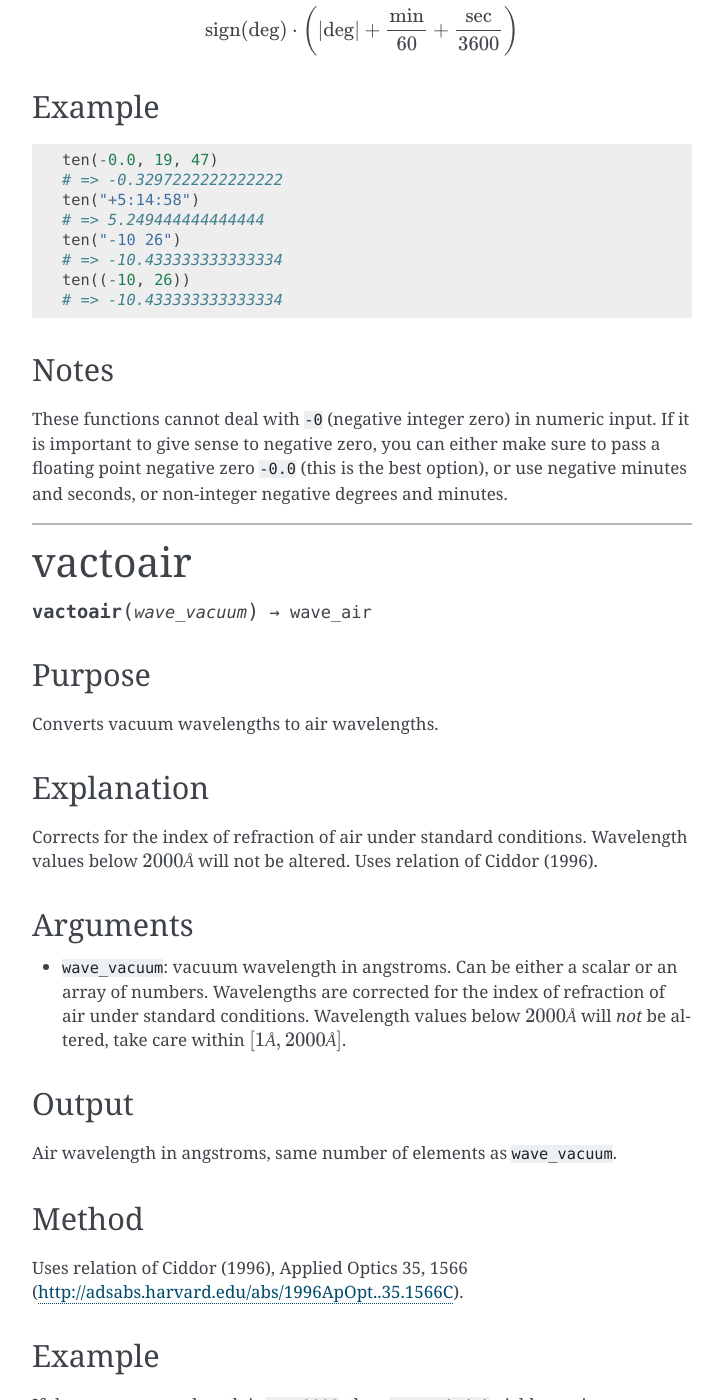
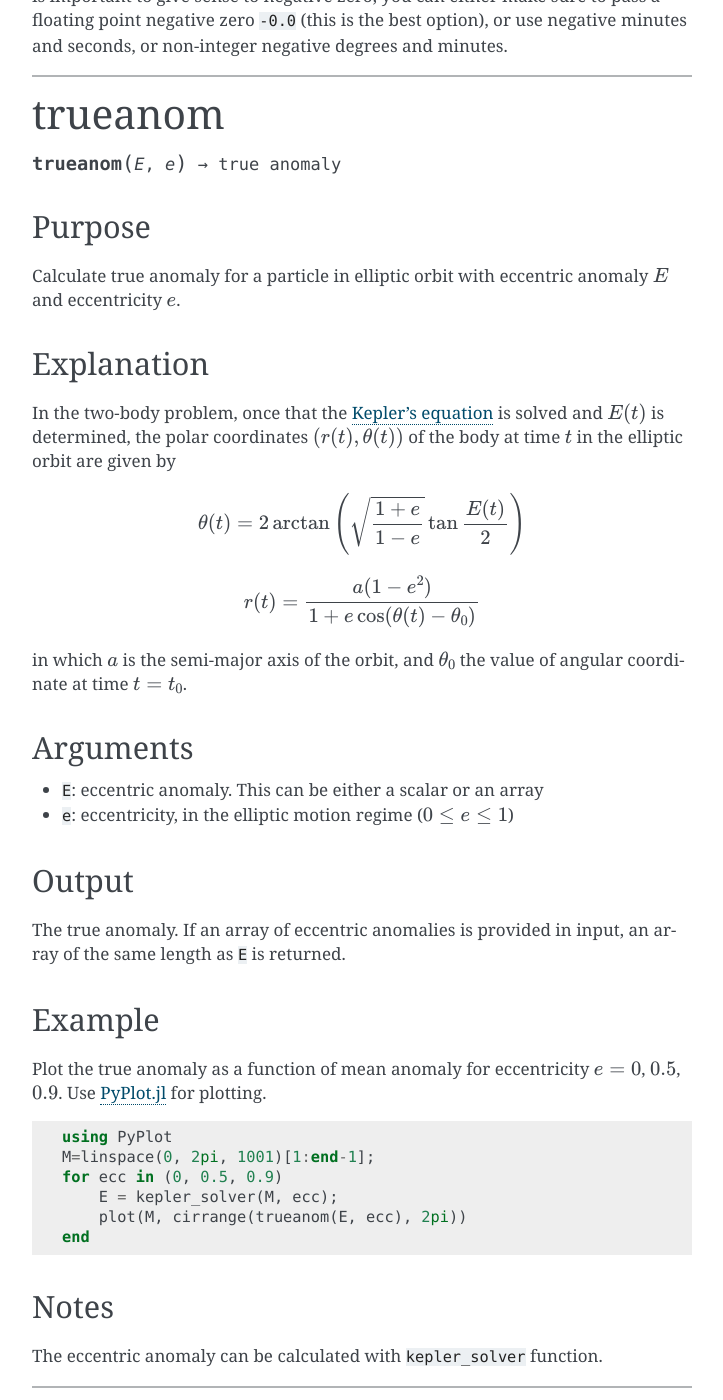
Before and after one commit to giordano/AstroLib.jl, a Sphinx documentation site: the page built from docs/utils.rst, in a window 1280 px wide and 1400 px high, scrolled down 69087 px. Shown: the whole window, without its empty margins (388-1111 px from the left). Built offline with Sphinx 7.4.7, drawn with Linux system fonts in a browser that asks for light colours; some of the changed text lies outside the part shown.

Commit message:
Add trueanom function

```diff
--- a/docs/utils.rst
+++ b/docs/utils.rst
@@ -1960,18 +1960,6 @@ orbit. Usually the eccentricity is given and one wants to find the
 eccentric anomaly :math:`E(t)` at a specific time :math:`t`, so that
 also the mean anomaly :math:`M(t)` is known.
 
-Once that the Kepler's equation is solved and :math:`E(t)` is
-determined, the polar coordinates :math:`(r(t), \theta(t))` of the body
-at time :math:`t` in the elliptic orbit are given by
-
-.. math::  \theta(t) = 2\arctan \left(\sqrt{\frac{1 + e}{1 - e}} \tan\frac{E(t)}{2} \right)
-
-.. math::  r(t) = \frac{a(1 - e^{2})}{1 + e\cos(\theta(t) - \theta_{0})}
-
-in which :math:`a` is the semi-major axis of the orbit, and
-:math:`\theta_0` the value of angular coordinate at time
-:math:`t = t_{0}`.
-
 Arguments
 '''''''''
 
@@ -2000,16 +1988,14 @@ entire range of elliptic motion :math:`0 \leq e \leq 1`.
 Example
 '''''''
 
-(1) Find the angular polar coordinate :math:`\theta(t)` for an orbit
-    with eccentricity :math:`e = 0.7` and for :math:`M(t) = 8\pi/3`.
+(1) Find the eccentric anomaly for an orbit with eccentricity
+    :math:`e = 0.7` and for :math:`M(t) = 8\pi/3`.
 
 .. code-block:: julia
 
     ecc = 0.7;
     E = kepler_solver(8pi/3, ecc)
     # => 2.5085279492864223
-    θ = 2*atan(sqrt((1.0 + ecc)/(1.0 - ecc))*tan(E/2.0))
-    # => 2.8681167800611607
 
 (2) Plot the eccentric anomaly as a function of mean anomaly for
     eccentricity :math:`e = 0`, :math:`0.5`, :math:`0.9`. Recall that
@@ -2023,18 +2009,10 @@ Example
     M=linspace(0, 2pi, 1001)[1:end-1];
     for ecc in (0, 0.5, 0.9); plot(M, cirrange(kepler_solver(M, ecc), 2pi)); end
 
-Plot also the polar coordinate :math:`\theta` as a function of mean
-anomaly for different values of eccentricity.
-
-.. code-block:: julia
-
-    using PyPlot
-    M=linspace(0, 2pi, 1001)[1:end-1];
-    for ecc in (0, 0.5, 0.9)
-        E = kepler_solver(M, ecc);
-        θ = 2*atan(sqrt((1.0 + ecc)/(1.0 - ecc))*tan(E/2.0));
-        plot(M, cirrange(θ, 2pi))
-    end
+Notes
+'''''
+
+The true anomaly can be calculated with ``trueanom`` function.
 
 --------------
 
@@ -3435,6 +3413,70 @@ non-integer negative degrees and minutes.
 
 --------------
 
+trueanom
+~~~~~~~~
+
+.. function:: trueanom(E, e) -> true anomaly
+
+Purpose
+'''''''
+
+Calculate true anomaly for a particle in elliptic orbit with eccentric
+anomaly :math:`E` and eccentricity :math:`e`.
+
+Explanation
+'''''''''''
+
+In the two-body problem, once that the `Kepler's
+equation <https://en.wikipedia.org/wiki/Kepler%27s_equation>`__ is
+solved and :math:`E(t)` is determined, the polar coordinates
+:math:`(r(t), \theta(t))` of the body at time :math:`t` in the elliptic
+orbit are given by
+
+.. math::  \theta(t) = 2\arctan \left(\sqrt{\frac{1 + e}{1 - e}} \tan\frac{E(t)}{2} \right)
+
+.. math::  r(t) = \frac{a(1 - e^{2})}{1 + e\cos(\theta(t) - \theta_{0})}
+
+in which :math:`a` is the semi-major axis of the orbit, and
+:math:`\theta_0` the value of angular coordinate at time
+:math:`t = t_{0}`.
+
+Arguments
+'''''''''
+
+-  ``E``: eccentric anomaly. This can be either a scalar or an array
+-  ``e``: eccentricity, in the elliptic motion regime
+   (:math:`0 \leq e \leq 1`)
+
+Output
+''''''
+
+The true anomaly. If an array of eccentric anomalies is provided in
+input, an array of the same length as ``E`` is returned.
+
+Example
+'''''''
+
+Plot the true anomaly as a function of mean anomaly for eccentricity
+:math:`e = 0`, :math:`0.5`, :math:`0.9`. Use
+`PyPlot.jl <https://github.com/stevengj/PyPlot.jl>`__ for plotting.
+
+.. code-block:: julia
+
+    using PyPlot
+    M=linspace(0, 2pi, 1001)[1:end-1];
+    for ecc in (0, 0.5, 0.9)
+        E = kepler_solver(M, ecc);
+        plot(M, cirrange(trueanom(E, ecc), 2pi))
+    end
+
+Notes
+'''''
+
+The eccentric anomaly can be calculated with ``kepler_solver`` function.
+
+--------------
+
 vactoair
 ~~~~~~~~
 
```
Also changed, not shown: 6 other files.
